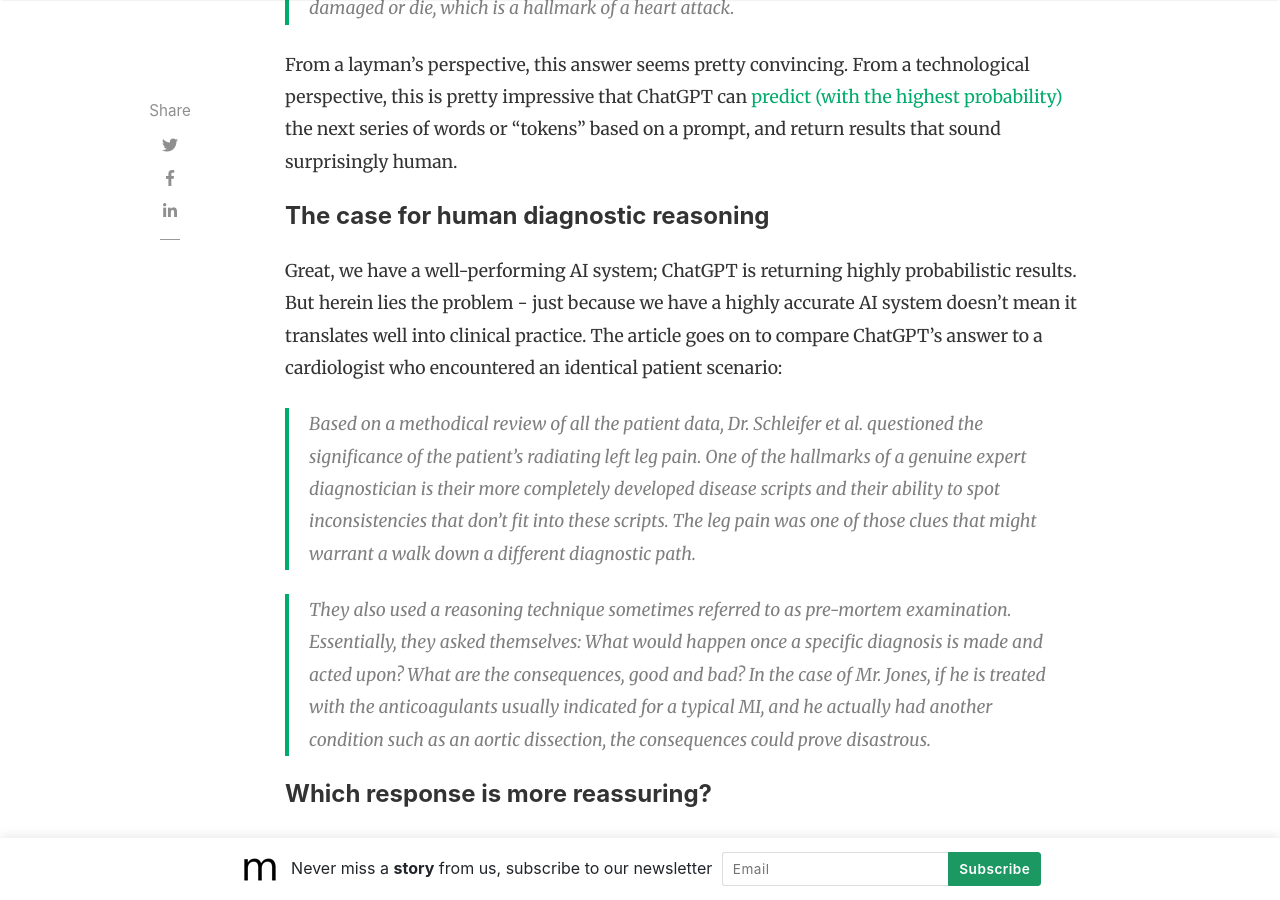
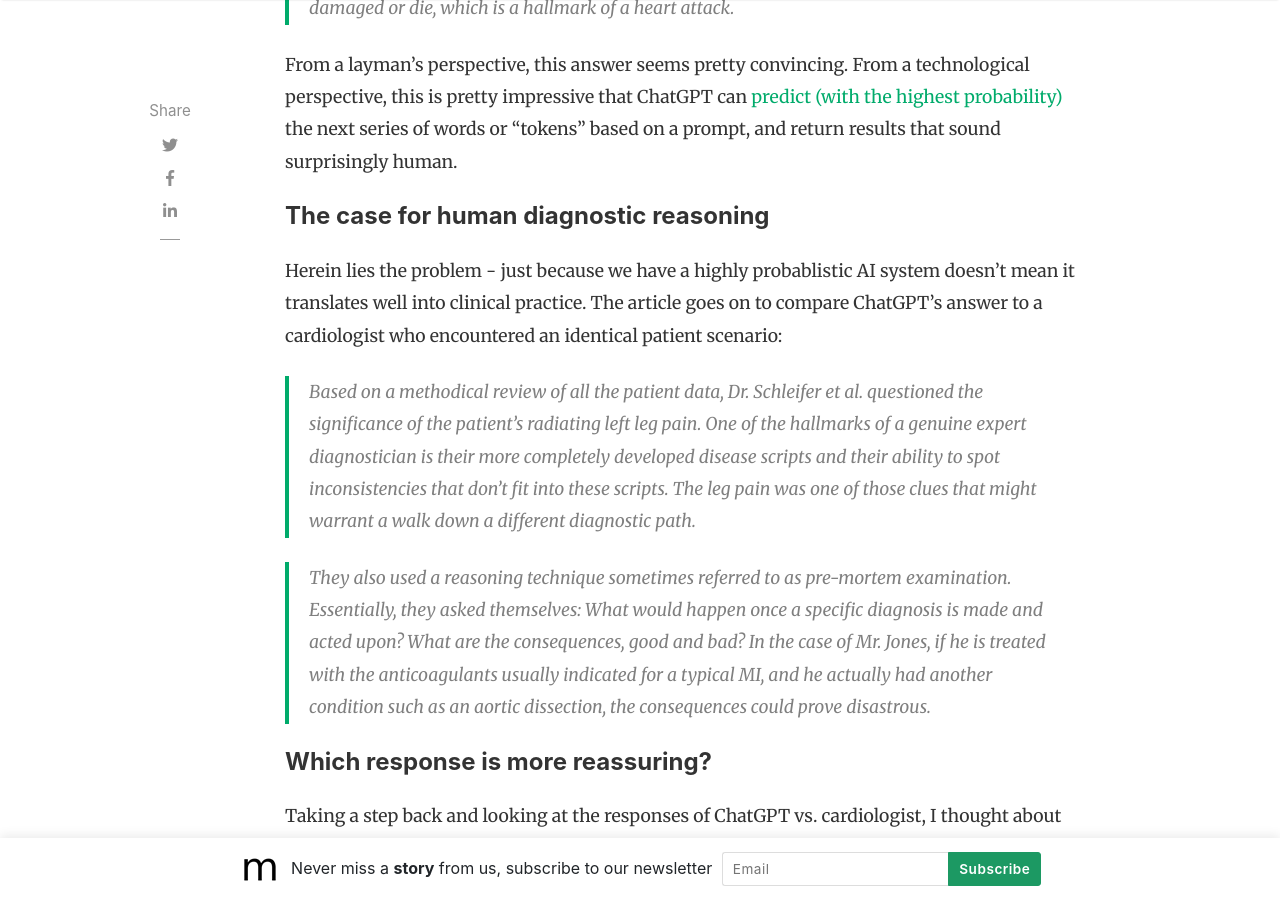
Before and after one commit to slsu0424/slsu0424.github.io, a Jekyll site: the page built from _posts/2023-06-02-test.md, in a window 1280 px wide and 900 px high, scrolled down 2135 px. Built offline with Jekyll 4.4.1, drawn with Linux system fonts in a browser that asks for light colours; nearby versions of some CDN libraries; comment, search, counter and statistics services are not loaded.

Commit message:
Update 2023-06-02-test.md

```diff
--- a/_posts/2023-06-02-test.md
+++ b/_posts/2023-06-02-test.md
@@ -30,7 +30,7 @@
 
 #### The case for human diagnostic reasoning
 
-Great, we have a well-performing AI system; ChatGPT is returning highly probabilistic results.  But herein lies the problem - just because we have a highly accurate AI system doesn't mean it translates well into clinical practice.  The article goes on to compare ChatGPT's answer to a cardiologist who encountered an identical patient scenario:
+Herein lies the problem - just because we have a highly probablistic AI system doesn't mean it translates well into clinical practice.  The article goes on to compare ChatGPT's answer to a cardiologist who encountered an identical patient scenario:
 
 > Based on a methodical review of all the patient data, Dr. Schleifer et al. questioned the significance of the patient's radiating left leg pain. One of the hallmarks of a genuine expert diagnostician is their more completely developed disease scripts and their ability to spot inconsistencies that don't fit into these scripts. The leg pain was one of those clues that might warrant a walk down a different diagnostic path.
 
```
